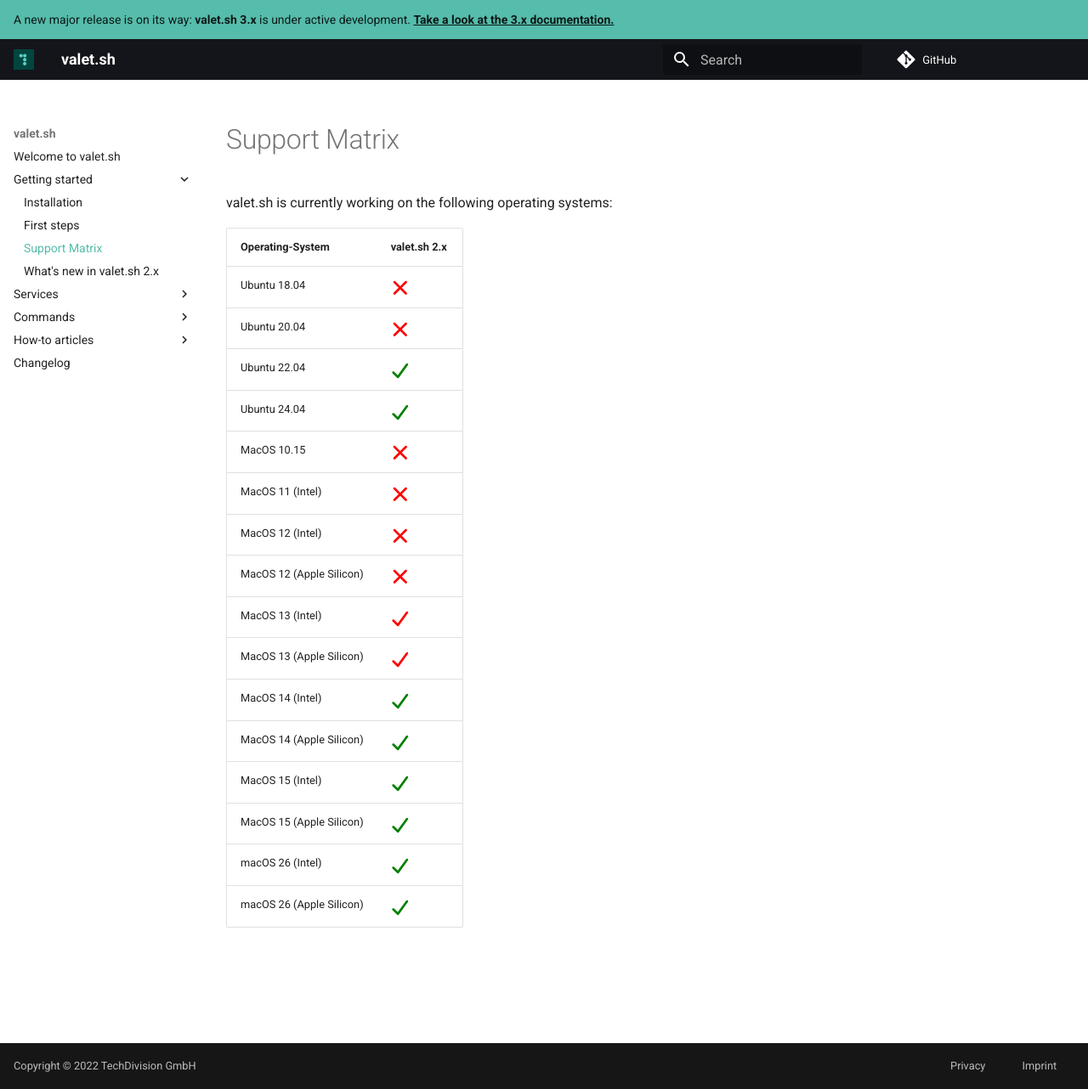
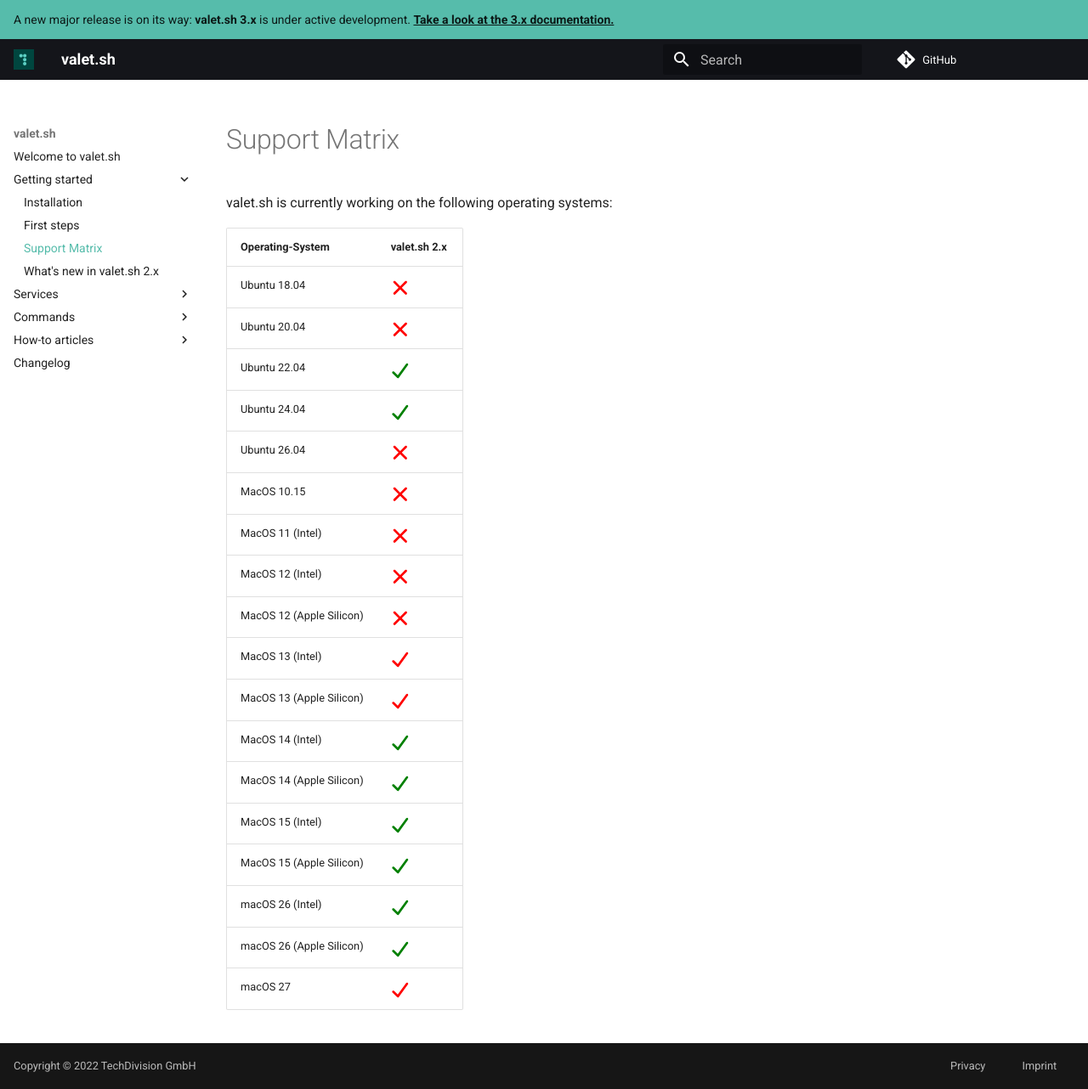
Before and after one commit to valet-sh/docs, an MkDocs documentation site: the page built from docs/getting-started/support-matrix.md, in a window 1280 px wide and 1282 px high. Shown: the whole window at 85% size. Built offline with MkDocs 1.6.1 and Material for MkDocs 9.7.7, drawn with Linux system fonts in a browser that asks for light colours; comment, search, counter and statistics services are not loaded; the version menu is left out.

Commit message:
update support matrix for vsh 2.x

```diff
--- a/docs/getting-started/support-matrix.md
+++ b/docs/getting-started/support-matrix.md
@@ -13,6 +13,7 @@ valet.sh is currently working on the following operating systems:
 | Ubuntu 20.04             | :fontawesome-solid-xmark:{ .cross-mark } |
 | Ubuntu 22.04             | :fontawesome-solid-check:{ .check-mark } |
 | Ubuntu 24.04             | :fontawesome-solid-check:{ .check-mark } |
+| Ubuntu 26.04             | :fontawesome-solid-xmark:{ .cross-mark } |
 | MacOS 10.15              | :fontawesome-solid-xmark:{ .cross-mark } |
 | MacOS 11 (Intel)         | :fontawesome-solid-xmark:{ .cross-mark } |
 | MacOS 12 (Intel)         | :fontawesome-solid-xmark:{ .cross-mark } |
@@ -25,3 +26,4 @@ valet.sh is currently working on the following operating systems:
 | MacOS 15 (Apple Silicon) | :fontawesome-solid-check:{ .check-mark } |
 | macOS 26 (Intel)         | :fontawesome-solid-check:{ .check-mark } |
 | macOS 26 (Apple Silicon) | :fontawesome-solid-check:{ .check-mark } |
+| macOS 27          | :fontawesome-solid-check:{ .cross-mark } |
```
